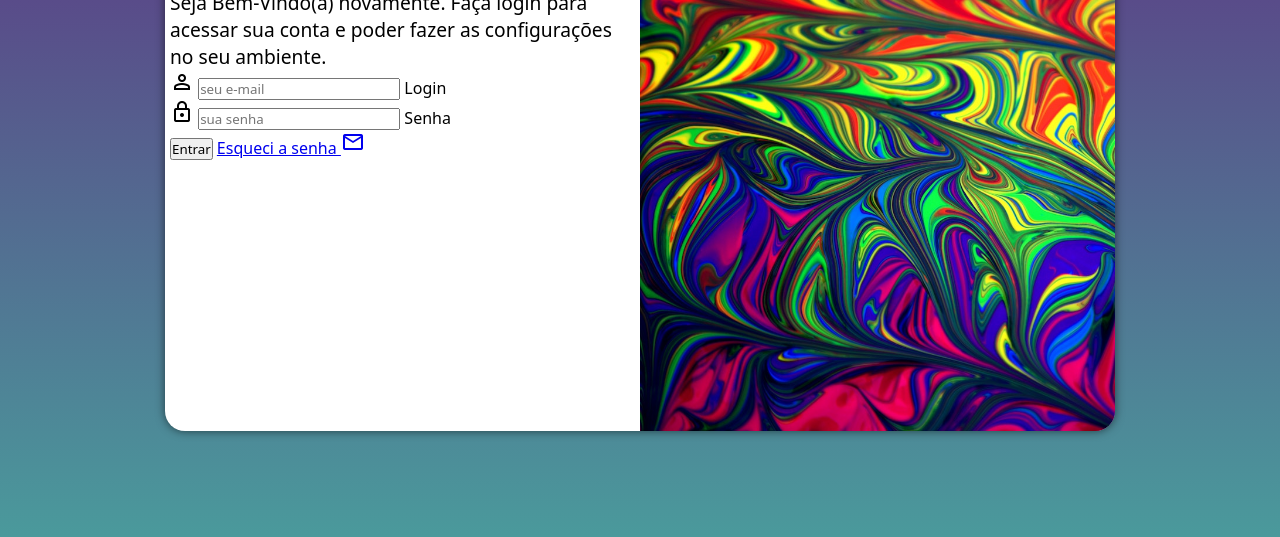
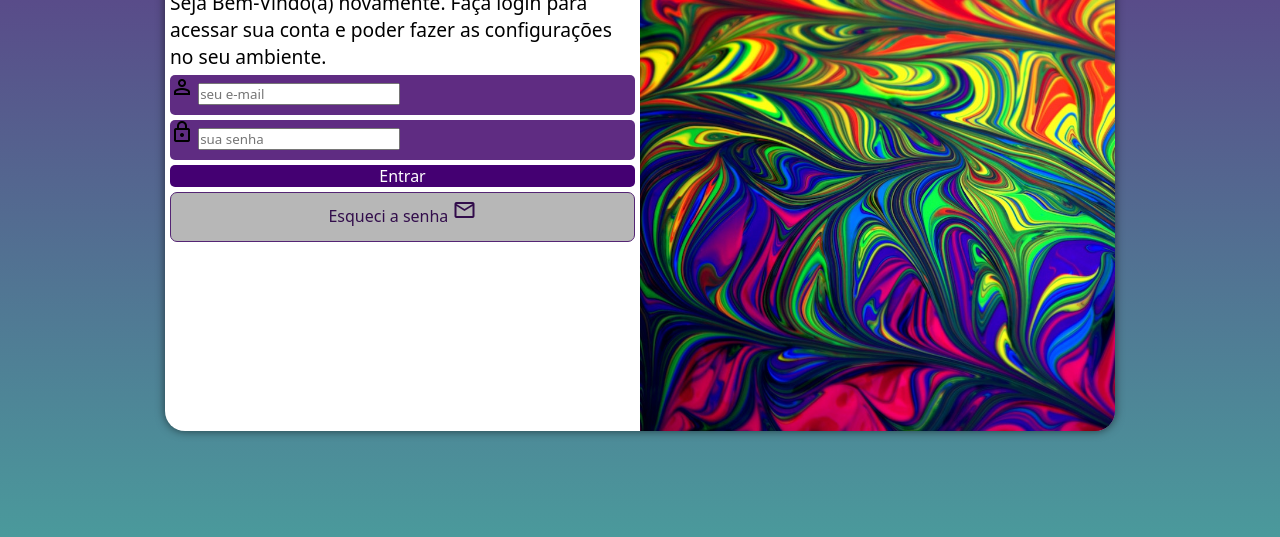
Before and after one commit to fabiolamm/projeto-login, a plain HTML site: page index.html in a window 1280 px wide. Shown: the part 219-756 px from the top of the page. Drawn offline with nearby package versions, Linux system fonts and the light colour scheme.

Commit message:
formatação de formularios

```diff
--- a/estilos/style.css
+++ b/estilos/style.css
@@ -65,3 +65,55 @@ div#formulario > h1 {
 div#formulario > p {
     font-size: 0.8em;
 }
+
+form > div.campo {
+    background-color: #5f2c82;
+    width: 100%;
+    display: block;
+    height: 40px;
+    border-radius: 5px;
+    margin: 5px 0px;
+}
+
+div.campo  > label {
+    display: none;
+}
+
+form > input[type=submit] {
+    display: block;
+    font-size: 1em;
+    width: 100%;
+    margin-top: 5px;
+    background-color: rgb(68, 0, 114);
+    color: white;
+    border: none;
+    border-radius: 5px;
+    cursor: pointer;
+}
+
+form > input[type=submit]:hover {
+    background-color: #2c123d;
+}
+
+form > a.botao {
+    display: block;
+    text-align: center;
+    font-size: 1em;
+    width: 100%;
+    height: 50px;
+    padding-top: 5px;
+    margin-top: 5px;
+    background-color: rgba(58, 58, 58, 0.363);
+    color: #290144ee;
+    border: 1px solid #542574 ;
+    border-radius: 7px;
+    text-decoration: none;
+}
+
+form > a.botao:hover {
+    background-color: #46007586;
+}
+
+form > a.botao > i {
+    font-size: 0.8em;
+}
--- a/index.html
+++ b/index.html
@@ -30,7 +30,7 @@
                         <label for="isenha">Senha</label>
                     </div>
                     <input type="submit" value="Entrar">
-                    <a href="esqueci.html">
+                    <a href="esqueci.html" class="botao">
                         Esqueci a senha <span class="material-symbols-outlined">mail</span>
                     </a>
                 </form>
```
